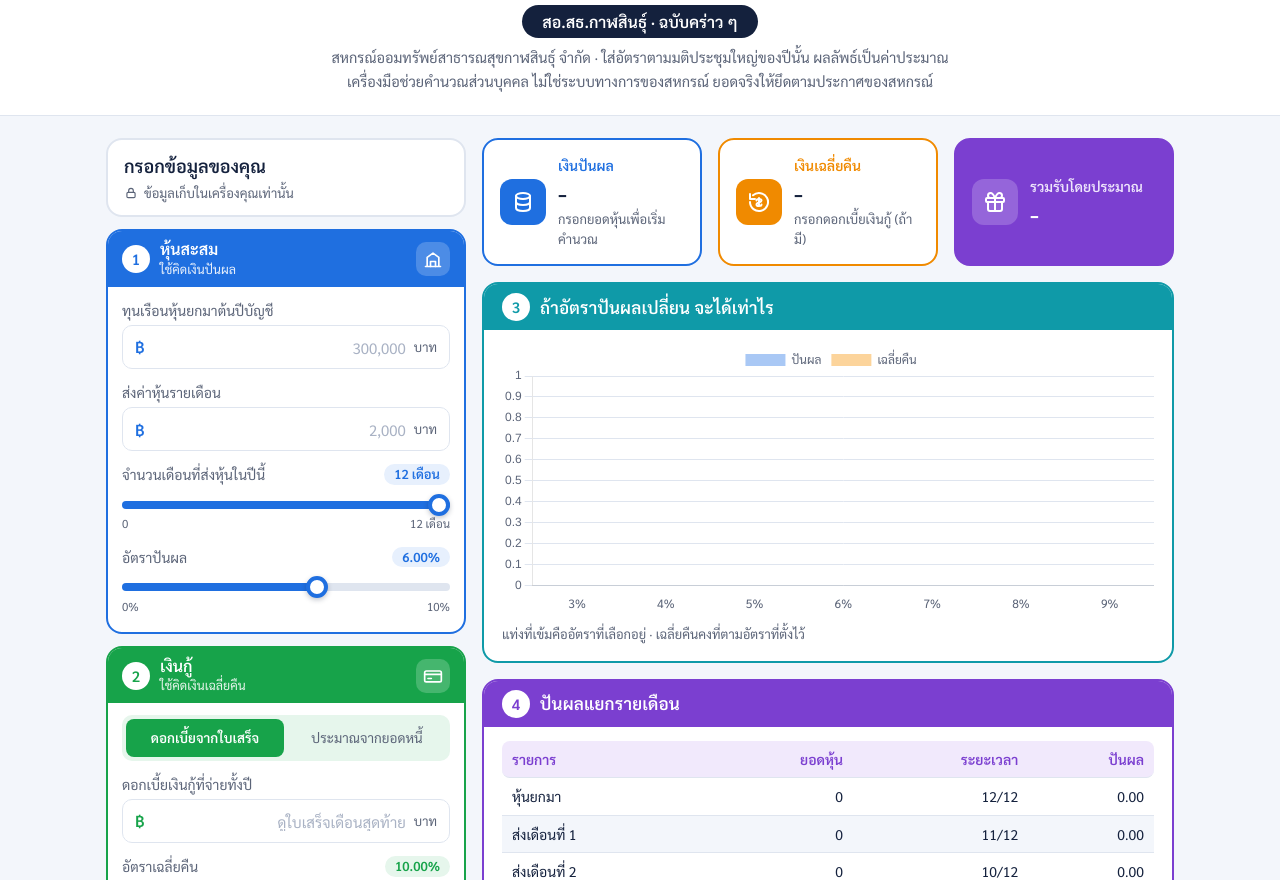
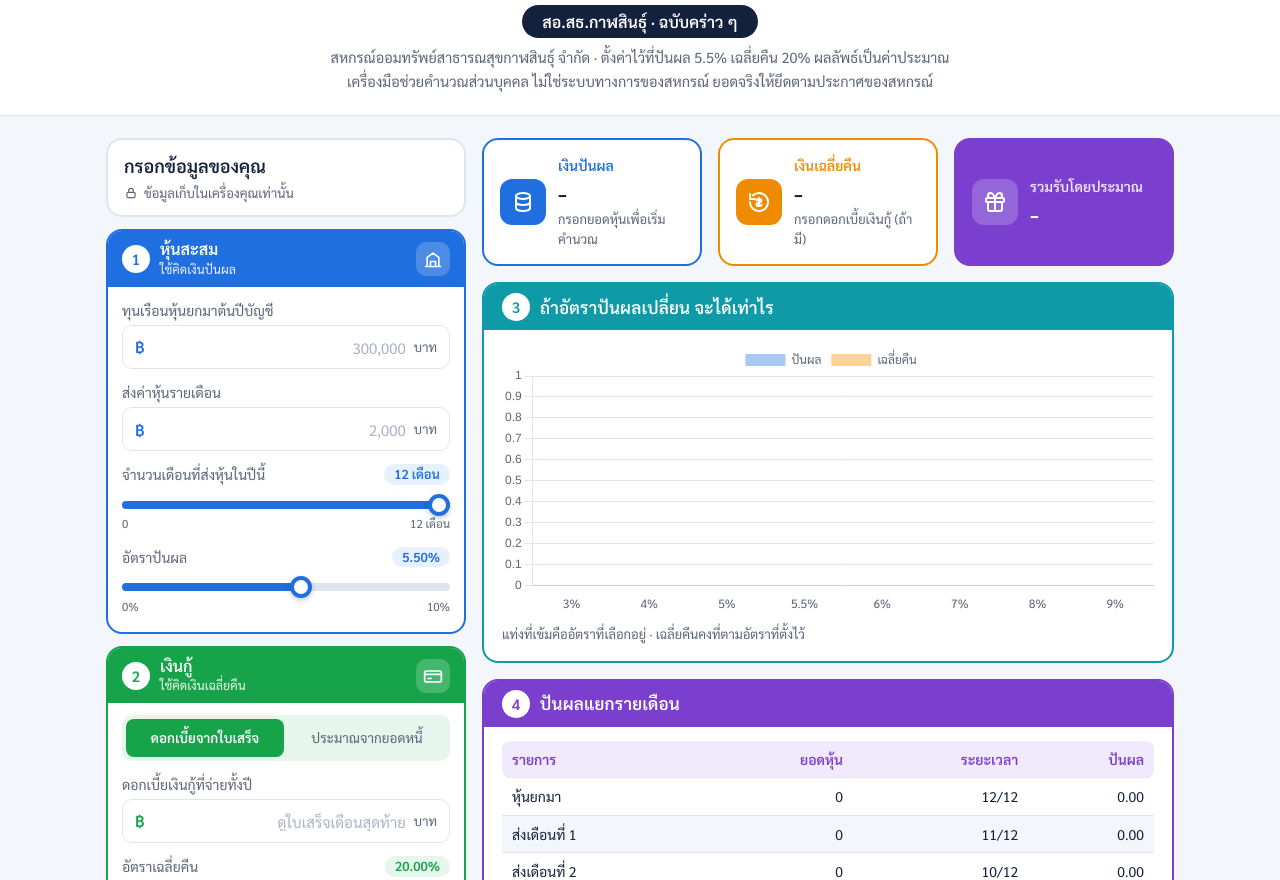
Before and after one commit to trinnawat2565-commits/dashboard, a plain HTML site: page coop-dividend/index.html in a window 1280 px wide. Shown: the part 116-996 px from the top of the page. Drawn offline with nearby package versions, Linux system fonts and the light colour scheme.

Commit message:
Coop dividend calculator: default rates 5.5% dividend, 20% refund
Co-Authored-By: Claude Opus 5.5 <noreply@anthropic.com>
Claude-Session: https://claude.ai/code/session_01MbzrPJ5SgPBs2TQHF533M7

```diff
--- a/coop-dividend/index.html
+++ b/coop-dividend/index.html
@@ -81,7 +81,7 @@ tfoot td{font-weight:600;color:var(--purple);border-bottom:none}
 </style>
 </head>
 <body>
-<header class="hero"><div class="in"><span class="badge">เครื่องคำนวณสำหรับสมาชิก · พัฒนาโดย Krittrin Indy</span><h1>คำนวณ<span>ปันผล-เฉลี่ยคืน</span></h1><div class="pill">สอ.สธ.กาฬสินธุ์ · ฉบับคร่าว ๆ</div><p class="sub">สหกรณ์ออมทรัพย์สาธารณสุขกาฬสินธุ์ จำกัด · ใส่อัตราตามมติประชุมใหญ่ของปีนั้น ผลลัพธ์เป็นค่าประมาณ<br>เครื่องมือช่วยคำนวณส่วนบุคคล ไม่ใช่ระบบทางการของสหกรณ์ ยอดจริงให้ยึดตามประกาศของสหกรณ์</p></div></header>
+<header class="hero"><div class="in"><span class="badge">เครื่องคำนวณสำหรับสมาชิก · พัฒนาโดย Krittrin Indy</span><h1>คำนวณ<span>ปันผล-เฉลี่ยคืน</span></h1><div class="pill">สอ.สธ.กาฬสินธุ์ · ฉบับคร่าว ๆ</div><p class="sub">สหกรณ์ออมทรัพย์สาธารณสุขกาฬสินธุ์ จำกัด · ตั้งค่าไว้ที่ปันผล 5.5% เฉลี่ยคืน 20% ผลลัพธ์เป็นค่าประมาณ<br>เครื่องมือช่วยคำนวณส่วนบุคคล ไม่ใช่ระบบทางการของสหกรณ์ ยอดจริงให้ยึดตามประกาศของสหกรณ์</p></div></header>
 <div class="wrap">
 <div class="grid main">
 <aside class="panel">
@@ -91,7 +91,7 @@ tfoot td{font-weight:600;color:var(--purple);border-bottom:none}
 <div class="f"><label for="op">ทุนเรือนหุ้นยกมาต้นปีบัญชี</label><div class="ifield"><span class="pre">฿</span><input id="op" type="number" min="0" step="100" placeholder="300,000" inputmode="decimal"><span class="suf">บาท</span></div></div>
 <div class="f"><label for="mo">ส่งค่าหุ้นรายเดือน</label><div class="ifield"><span class="pre">฿</span><input id="mo" type="number" min="0" step="50" placeholder="2,000" inputmode="decimal"><span class="suf">บาท</span></div></div>
 <div class="f"><label for="nm">จำนวนเดือนที่ส่งหุ้นในปีนี้ <b id="nmv"></b></label><input class="rng" id="nm" type="range" min="0" max="12" step="1" value="12"><div class="scale"><span>0</span><span>12 เดือน</span></div></div>
-<div class="f"><label for="dr">อัตราปันผล <b id="drv"></b></label><input class="rng" id="dr" type="range" min="0" max="10" step="0.05" value="6"><div class="scale"><span>0%</span><span>10%</span></div></div>
+<div class="f"><label for="dr">อัตราปันผล <b id="drv"></b></label><input class="rng" id="dr" type="range" min="0" max="10" step="0.05" value="5.5"><div class="scale"><span>0%</span><span>10%</span></div></div>
 </section>
 <section class="grp c-green">
 <div class="gh"><span class="num">2</span><div><div class="gt">เงินกู้</div><div class="gs">ใช้คิดเงินเฉลี่ยคืน</div></div><span class="gi"><svg viewBox="0 0 24 24" fill="none" stroke="currentColor" stroke-width="2" stroke-linecap="round" stroke-linejoin="round"><rect x="2" y="6" width="20" height="13" rx="2"/><path d="M2 10h20M6 15h4"/></svg></span></div>
@@ -103,7 +103,7 @@ tfoot td{font-weight:600;color:var(--purple);border-bottom:none}
 <div class="f"><label for="lr">อัตราดอกเบี้ยเงินกู้ <b id="lrv"></b></label><input class="rng" id="lr" type="range" min="0" max="10" step="0.05" value="5.75"><div class="scale"><span>0%</span><span>10%</span></div></div>
 <div class="estbox">ดอกเบี้ยโดยประมาณ <b id="itEst"></b> บาท</div>
 </div>
-<div class="f"><label for="rr">อัตราเฉลี่ยคืน <b id="rrv"></b></label><input class="rng" id="rr" type="range" min="0" max="30" step="0.25" value="10"><div class="scale"><span>0%</span><span>30%</span></div></div>
+<div class="f"><label for="rr">อัตราเฉลี่ยคืน <b id="rrv"></b></label><input class="rng" id="rr" type="range" min="0" max="30" step="0.25" value="20"><div class="scale"><span>0%</span><span>30%</span></div></div>
 </section>
 <button class="btn" id="reset" type="button">ล้างข้อมูลที่กรอก</button>
 </aside>
@@ -138,10 +138,10 @@ tfoot td{font-weight:600;color:var(--purple);border-bottom:none}
 <script>
 const $=id=>document.getElementById(id);
 const fmt=(n,d=2)=>n.toLocaleString('th-TH',{minimumFractionDigits:d,maximumFractionDigits:d});
-const DEF={op:'',mo:'',nm:12,dr:6,mode:'direct',it:'',lb:'',lr:5.75,rr:10};
+const DEF={op:'',mo:'',nm:12,dr:5.5,mode:'direct',it:'',lb:'',lr:5.75,rr:20};
 const ids=Object.keys(DEF);
-function load(){try{const s=JSON.parse(localStorage.getItem('ksnDiv2')||'null');if(s)ids.forEach(k=>{if(s[k]!==undefined)$(k).value=s[k]});}catch(e){}}
-function save(){try{const o={};ids.forEach(k=>o[k]=$(k).value);localStorage.setItem('ksnDiv2',JSON.stringify(o));}catch(e){}}
+function load(){try{const s=JSON.parse(localStorage.getItem('ksnDiv3')||'null');if(s)ids.forEach(k=>{if(s[k]!==undefined)$(k).value=s[k]});}catch(e){}}
+function save(){try{const o={};ids.forEach(k=>o[k]=$(k).value);localStorage.setItem('ksnDiv3',JSON.stringify(o));}catch(e){}}
 function paint(){document.querySelectorAll('.rng').forEach(r=>{const p=(r.value-r.min)/(r.max-r.min)*100;r.style.background='linear-gradient(90deg,var(--c) '+p+'%,var(--line) '+p+'%)';});
 document.querySelectorAll('.seg button').forEach(b=>b.classList.toggle('on',b.dataset.m===$('mode').value));}
 document.querySelectorAll('.seg button').forEach(b=>b.addEventListener('click',()=>{$('mode').value=b.dataset.m;calc();}));
```
